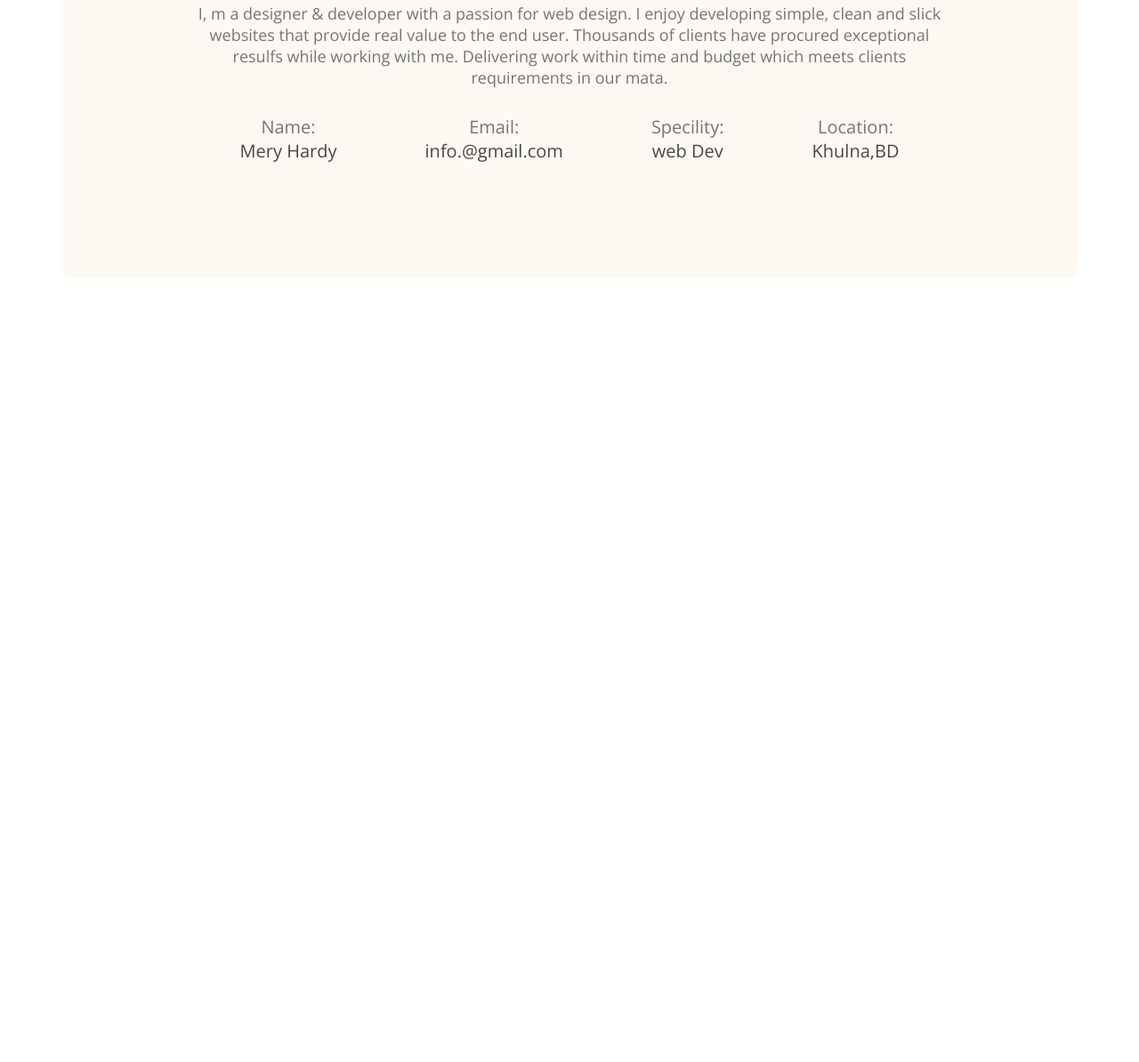
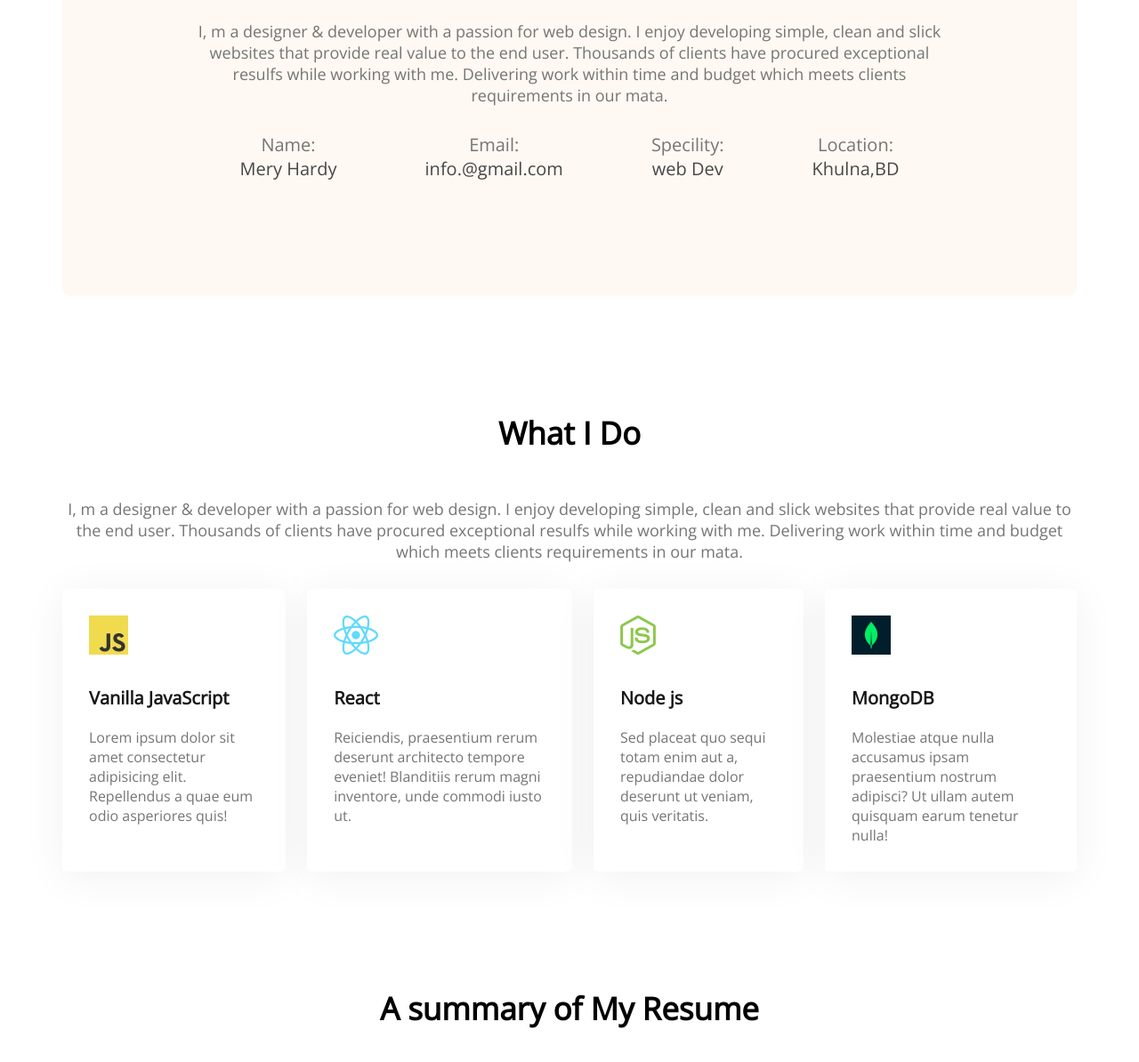
Before and after one commit to jannatulpriya/developer-portfolio, a plain HTML site: page index.html in a window 1280 px wide. Shown: the part 1174-2368 px from the top of the page at 89% size. Before the commit the page ends 1487 px from the top, so only its background shows below. Drawn offline with nearby package versions, Linux system fonts and the light colour scheme.

Commit message:
added skills

```diff
--- a/index.html
+++ b/index.html
@@ -54,6 +54,39 @@
 
             </div>
         </section>
+        <!-- What I Do Section -->
+        <section class="what-i do">
+            <h3 class="section-title">What I Do</h3>
+            <p class="section-description">I, m a designer & developer with a passion for web design. I enjoy developing simple, clean and slick websites that provide real value to the end user. Thousands of clients have procured exceptional resulfs while working with me. Delivering work within time and budget which meets clients requirements in our mata.</p>
+            <!-- .skills-container>.skill*4>image+p.skill-title+p.skill-description>lorem15 -->
+            <div class="skills-container">
+                <div class="skill">
+                    <img src="images/icons/js.png" alt="">
+                    <p class="skill-title">Vanilla JavaScript</p>
+                    <p class="skill-description">Lorem ipsum dolor sit amet consectetur adipisicing elit. Repellendus a quae eum odio asperiores quis!</p>
+                </div>
+                <div class="skill">
+                    <img src="images/icons/react.png" alt="">
+                    <p class="skill-title">React</p>
+                    <p class="skill-description">Reiciendis, praesentium rerum deserunt architecto tempore eveniet! Blanditiis rerum magni inventore, unde commodi iusto ut.</p>
+                </div>
+                <div class="skill">
+                    <img src="images/icons/nodejs.png" alt="">
+                    <p class="skill-title">Node js</p>
+                    <p class="skill-description">Sed placeat quo sequi totam enim aut a, repudiandae dolor deserunt ut veniam, quis veritatis.</p>
+                </div>
+                <div class="skill">
+                    <img src="images/icons/mongo.png" alt="">
+                    <p class="skill-title">MongoDB</p>
+                    <p class="skill-description">Molestiae atque nulla accusamus ipsam praesentium nostrum adipisci? Ut ullam autem quisquam earum tenetur nulla!</p>
+                </div>
+            </div>
+        </section>
+        <!-- Resume Section -->
+        <section class="resume">
+            <h3 class="section-title">A summary of My Resume</h3>
+
+        </section>
     </main>
     <footer>
 
--- a/styles/portfolio.css
+++ b/styles/portfolio.css
@@ -79,6 +79,9 @@ main {
     max-width: 1140px;
     margin: 0 auto;
 }
+section{
+    margin-top: 130px;
+}
 
 /* about section styles */
 .about {
@@ -90,9 +93,10 @@ main {
 }
 
 .section-title {
+    text-align: center;
     font-weight: 700;
     font-size: 35px;
-    margin-bottom: 30px;
+    margin-bottom: 50px;
 
 }
 
@@ -112,8 +116,46 @@ main {
     font-size: 20px;
     color: #757575;
 }
+
 .info-description {
     font-weight: 400;
     font-size: 20px;
     color: #474747;
 }
+
+/* what i do styles */
+
+.section-description {
+    text-align: center;
+    color: #757575;
+    font-size: 18px;
+    margin-bottom: 30px;
+}
+
+.skills-container {
+    display: flex;
+    gap: 24px;
+}
+
+.skill {
+    background: #FFFFFF;
+    box-shadow: 0px 6px 50px rgba(0, 0, 0, 0.06);
+    border-radius: 5px;
+    padding: 30px;
+}
+
+.skill-title {
+    font-weight: 700;
+    font-size: 20px;
+    color: #181818;
+    margin-top: 30px;
+    margin-bottom: 20px;
+}
+
+.skill-description {
+    font-weight: 400;
+    font-size: 16px;
+    color: #757575;
+}
+
+/* Resume styles */
```
